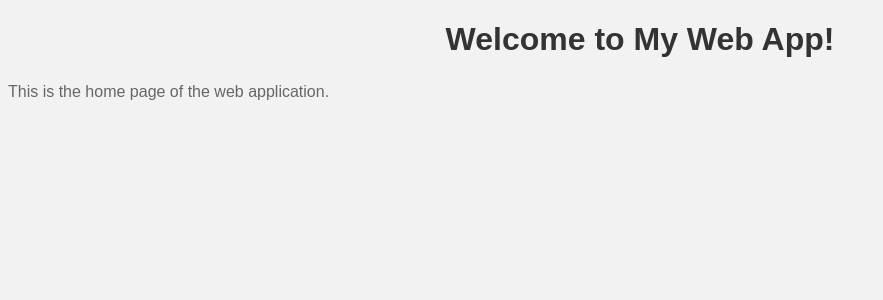
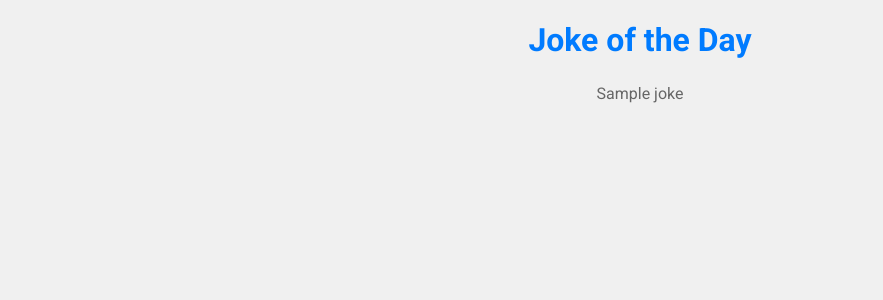
Before and after one commit to devopsjester/jokes, a Flask app: template app/templates/index.html in a window 1280 px wide. Shown: the top 300 px of the page, without its empty margins (0-883 px from the left). Run offline with Flask 3, Linux system fonts and the light colour scheme; the template is opened without the code that fills it: most values are stand-ins (such as "Sample title", 1, 10 or a date in 2020).

Commit message:
chore: Update ownership and add joke of the day feature

```diff
--- a/app/main.py
+++ b/app/main.py
@@ -1,10 +1,19 @@
 from flask import Flask, render_template
+import requests
 
 app = Flask(__name__)
 
 @app.route('/')
 def index():
-    return render_template('index.html')
+    joke = get_joke_of_the_day()
+    return render_template('index.html', joke=joke)
+
+def get_joke_of_the_day():
+    response = requests.get("https://icanhazdadjoke.com/", headers={"Accept": "application/json"})
+    if response.status_code == 200:
+        return response.json()['joke']
+    else:
+        return "No joke available right now, sorry!"
 
 if __name__ == '__main__':
     app.run()
--- a/app/static/css/style.css
+++ b/app/static/css/style.css
@@ -1,23 +1,28 @@
-/* Add your CSS styles here */
+@import url('https://fonts.googleapis.com/css2?family=Roboto:wght@400;700&display=swap');
+
 body {
-  font-family: Arial, sans-serif;
-  background-color: #f2f2f2;
+  font-family: 'Roboto', sans-serif;
+  background-color: #f0f0f0;
+  color: #333;
 }
 
 .container {
   max-width: 800px;
-  margin: 0 auto;
+  margin: 20px auto;
   padding: 20px;
+  background: white;
+  box-shadow: 0 2px 4px rgba(0, 0, 0, 0.1);
+  border-radius: 8px;
 }
 
 h1 {
-  color: #333;
+  color: #007bff;
   text-align: center;
 }
 
 p {
   color: #666;
-  line-height: 1.5;
+  line-height: 1.6;
 }
 
 .button {
@@ -27,6 +32,7 @@ p {
   color: #fff;
   text-decoration: none;
   border-radius: 4px;
+  transition: background-color 0.3s ease;
 }
 
 .button:hover {
--- a/app/templates/index.html
+++ b/app/templates/index.html
@@ -1,12 +1,22 @@
 <!DOCTYPE html>
 <html>
+
 <head>
     <title>My Web App</title>
     <link rel="stylesheet" type="text/css" href="{{ url_for('static', filename='css/style.css') }}">
+    <style>
+        #joke-of-the-day {
+            text-align: center;
+        }
+    </style>
 </head>
+
 <body>
-    <h1>Welcome to My Web App!</h1>
-    <p>This is the home page of the web application.</p>
+    <h1>Joke of the Day</h1>
+    <div id="joke-of-the-day">
+        <p>{{ joke }}</p>
+    </div>
     <script src="{{ url_for('static', filename='js/script.js') }}"></script>
 </body>
+
 </html>
--- a/requirements.txt
+++ b/requirements.txt
@@ -1 +1,2 @@
 Flask==3.0.3
+requests
```
Also changed, not shown: .devcontainer/devcontainer.json, 2 other files.
